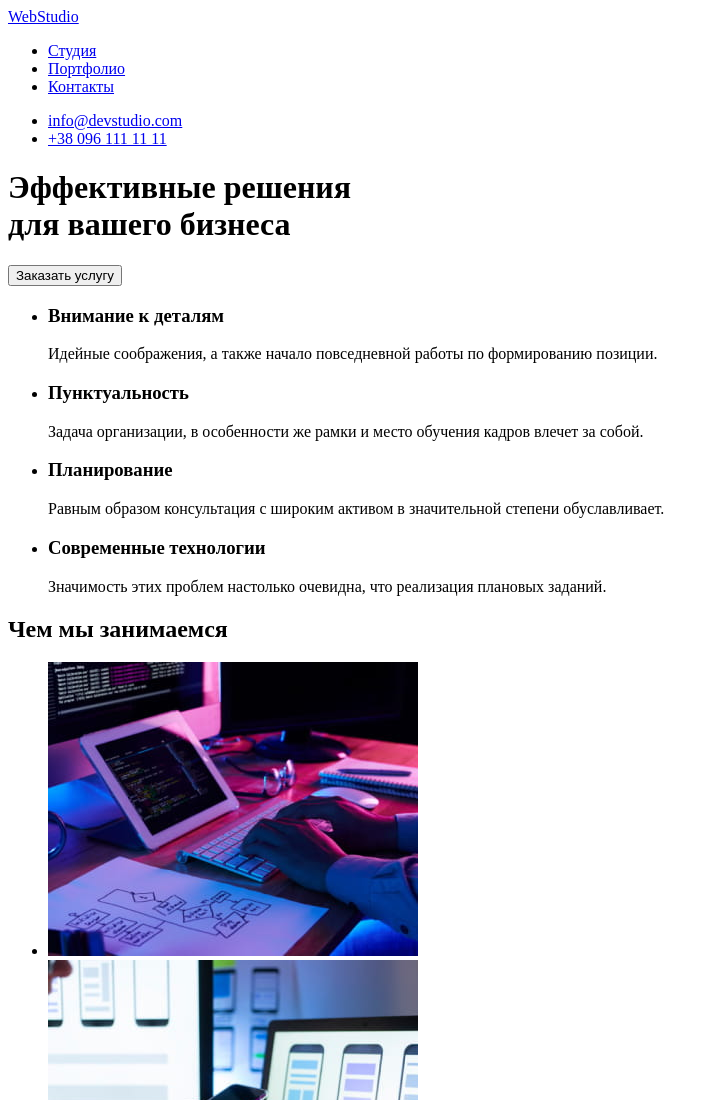
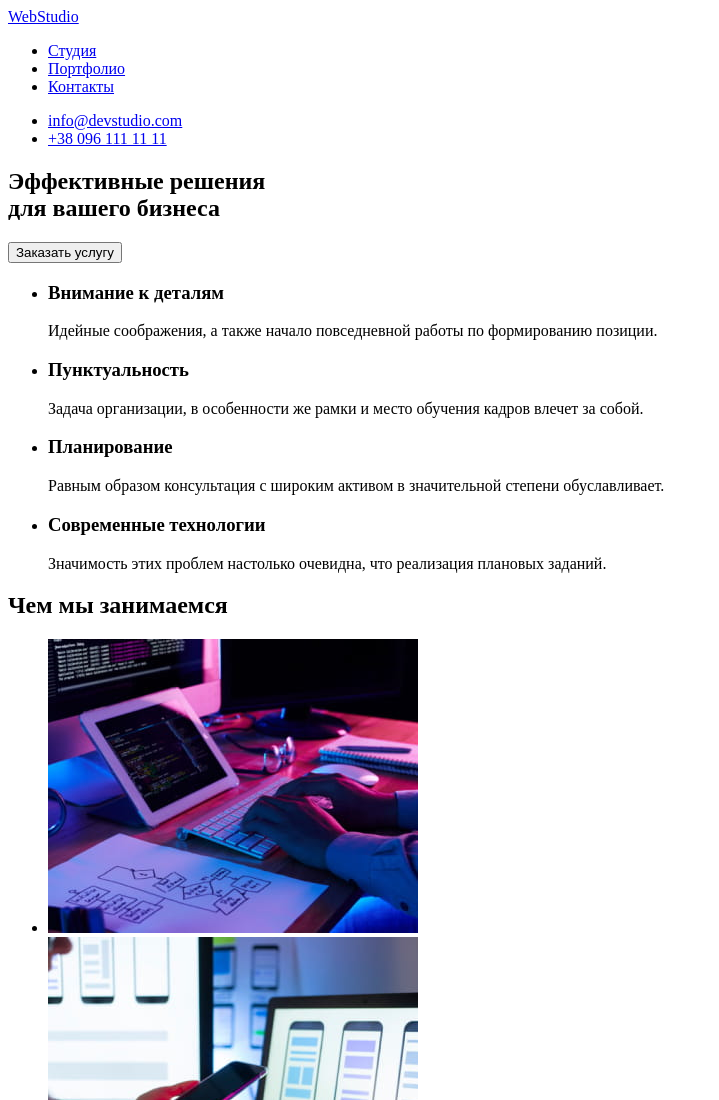
Before and after one commit to electro-nic/goit-markup-hw-01, a plain HTML site: page index.html in a window 1280 px wide. Shown: the top 1100 px of the page, without its empty margins (0-719 px from the left). Drawn offline with Linux system fonts and the light colour scheme.

Commit message:
change section solution busness and list advantages

```diff
--- a/index.html
+++ b/index.html
@@ -26,8 +26,10 @@
     </header>
     <!-- Основная информация  -->
     <main>
-        <h1>Эффективные решения <br> для вашего бизнеса</h1>
-        <button type="submit">Заказать услугу</button>
+        <!-- Секция решения для бизнеса -->
+        <section><h1>Эффективные решения <br> для вашего бизнеса</h1>
+            <button type="submit">Заказать услугу</button>
+        </section>
           <!-- Секция преимуществ -->
         <section>
             <ul>
@@ -35,20 +37,14 @@
                     <h3>Внимание к деталям</h3>
                     <p>Идейные соображения, а также начало повседневной работы по формированию позиции.</p>
                 </li>
-            </ul>
-            <ul>
                 <li>
                     <h3>Пунктуальность</h3>
                     <p>Задача организации, в особенности же рамки и место обучения кадров влечет за собой.</p>
                 </li>
-            </ul>
-            <ul>
                 <li>
                     <h3>Планирование</h3>
                     <p>Равным образом консультация с широким активом в значительной степени обуславливает.</p>
                 </li>
-            </ul>
-            <ul>
                 <li>
                     <h3>Современные технологии</h3>
                     <p>Значимость этих проблем настолько очевидна, что реализация плановых заданий.</p>
```
